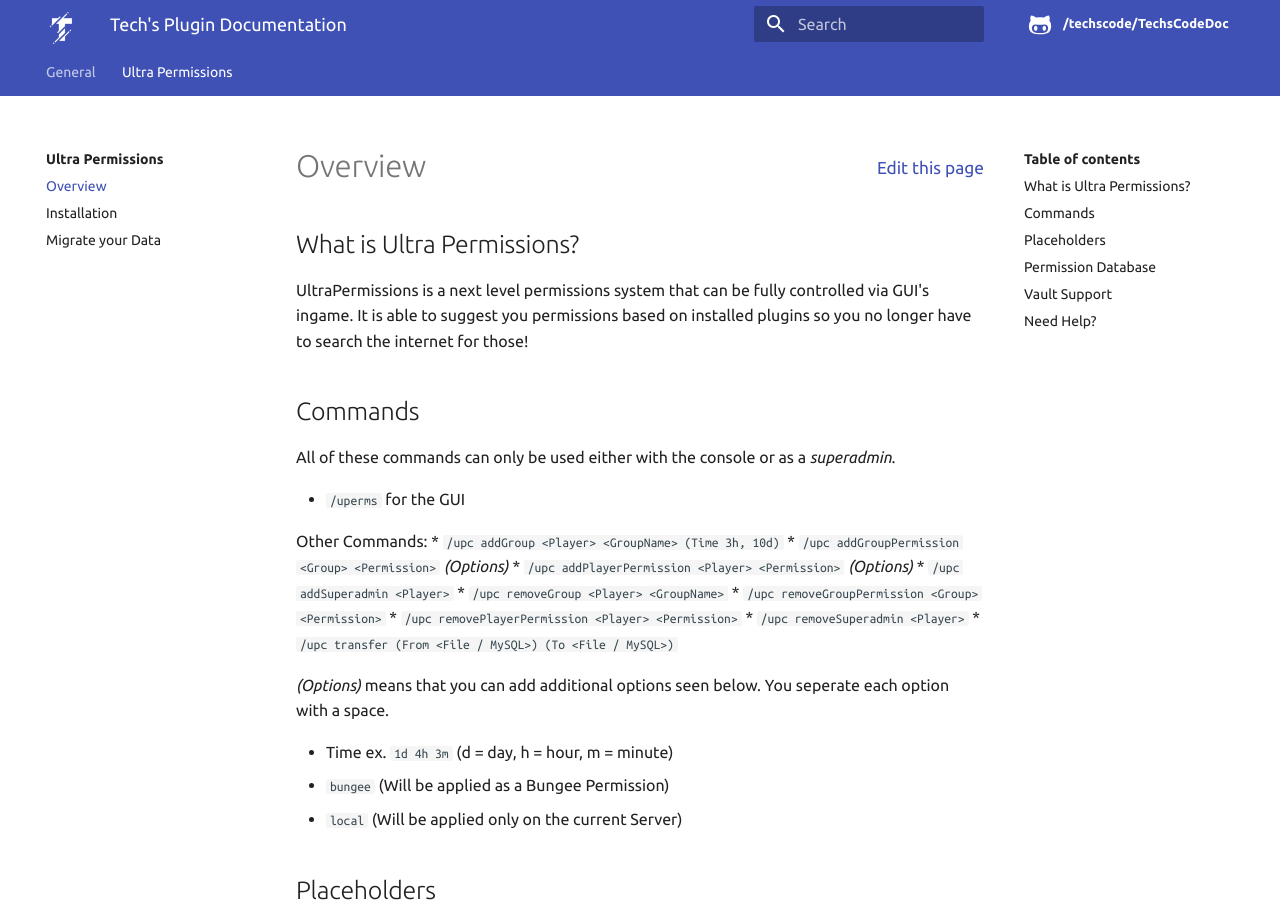
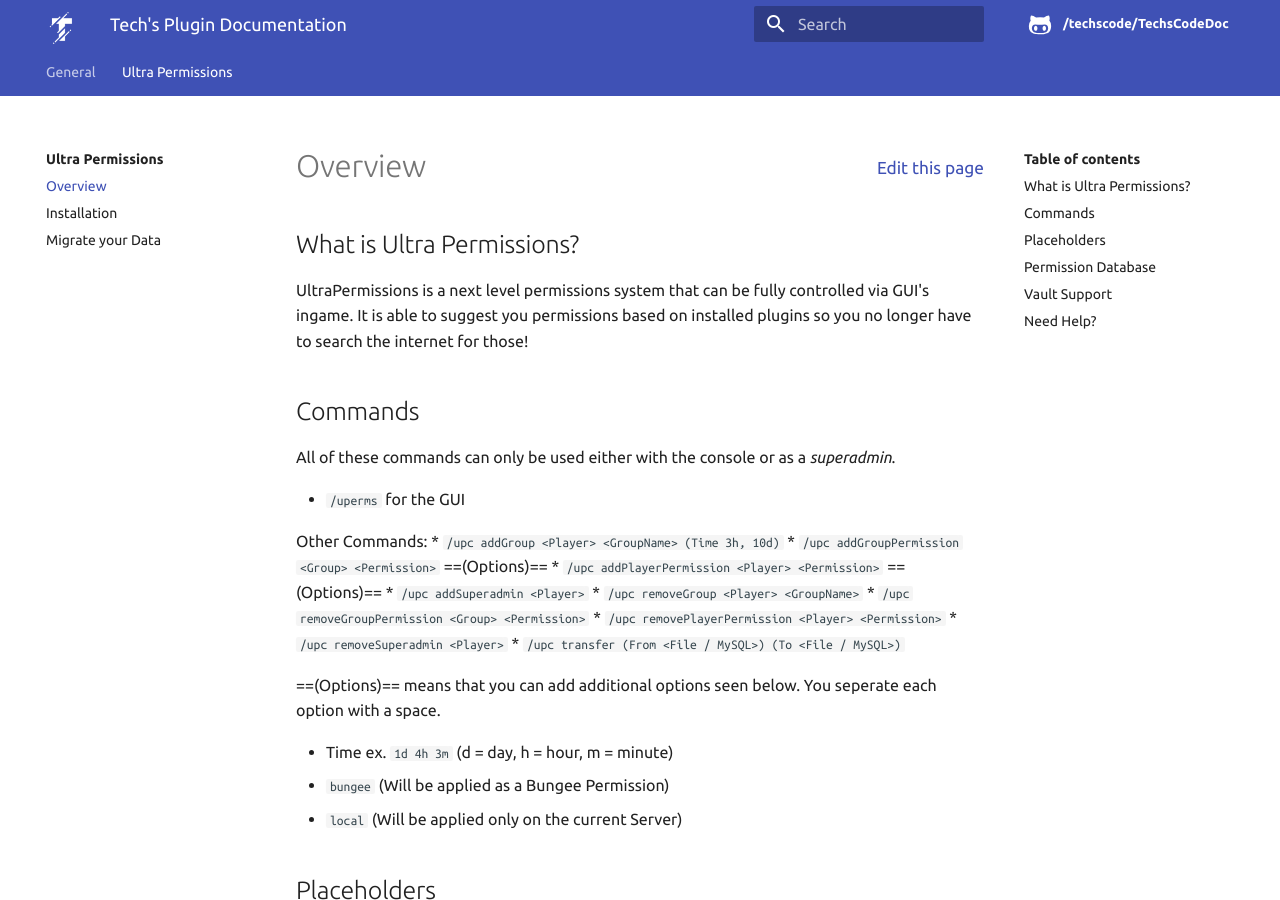
Before and after one commit to MonsterZockerHD/TechsCodeDoc, an MkDocs documentation site: the page built from docs/Ultra Permissions/index.md, in a window 1280 px wide and 900 px high. Built offline with MkDocs 1.6.1, drawn with Linux system fonts in a browser that asks for light colours.

```diff
--- a/docs/Ultra Permissions/index.md
+++ b/docs/Ultra Permissions/index.md
@@ -11,17 +11,17 @@ All of these commands can only be used either with the console or as a *superadm
 * `/uperms` for the GUI
 
 Other Commands:
-  * `/upc addGroup <Player> <GroupName> (Time 3h, 10d)`
-  * `/upc addGroupPermission <Group> <Permission>` *(Options)*
-  * `/upc addPlayerPermission <Player> <Permission>` *(Options)*
-  * `/upc addSuperadmin <Player>`
-  * `/upc removeGroup <Player> <GroupName>`
-  * `/upc removeGroupPermission <Group> <Permission>`
-  * `/upc removePlayerPermission <Player> <Permission>`
-  * `/upc removeSuperadmin <Player>`
-  * `/upc transfer (From <File / MySQL>) (To <File / MySQL>)`
+* `/upc addGroup <Player> <GroupName> (Time 3h, 10d)`
+* `/upc addGroupPermission <Group> <Permission>` ==(Options)==
+* `/upc addPlayerPermission <Player> <Permission>` ==(Options)==
+* `/upc addSuperadmin <Player>`
+* `/upc removeGroup <Player> <GroupName>`
+* `/upc removeGroupPermission <Group> <Permission>`
+* `/upc removePlayerPermission <Player> <Permission>`
+* `/upc removeSuperadmin <Player>`
+* `/upc transfer (From <File / MySQL>) (To <File / MySQL>)`
 
-*(Options)* means that you can add additional options seen below. You seperate each option with a space.
+==(Options)== means that you can add additional options seen below. You seperate each option with a space.
 
  - Time ex. `1d 4h 3m` (d = day, h = hour, m = minute)
  - `bungee` (Will be applied as a Bungee Permission)
```
